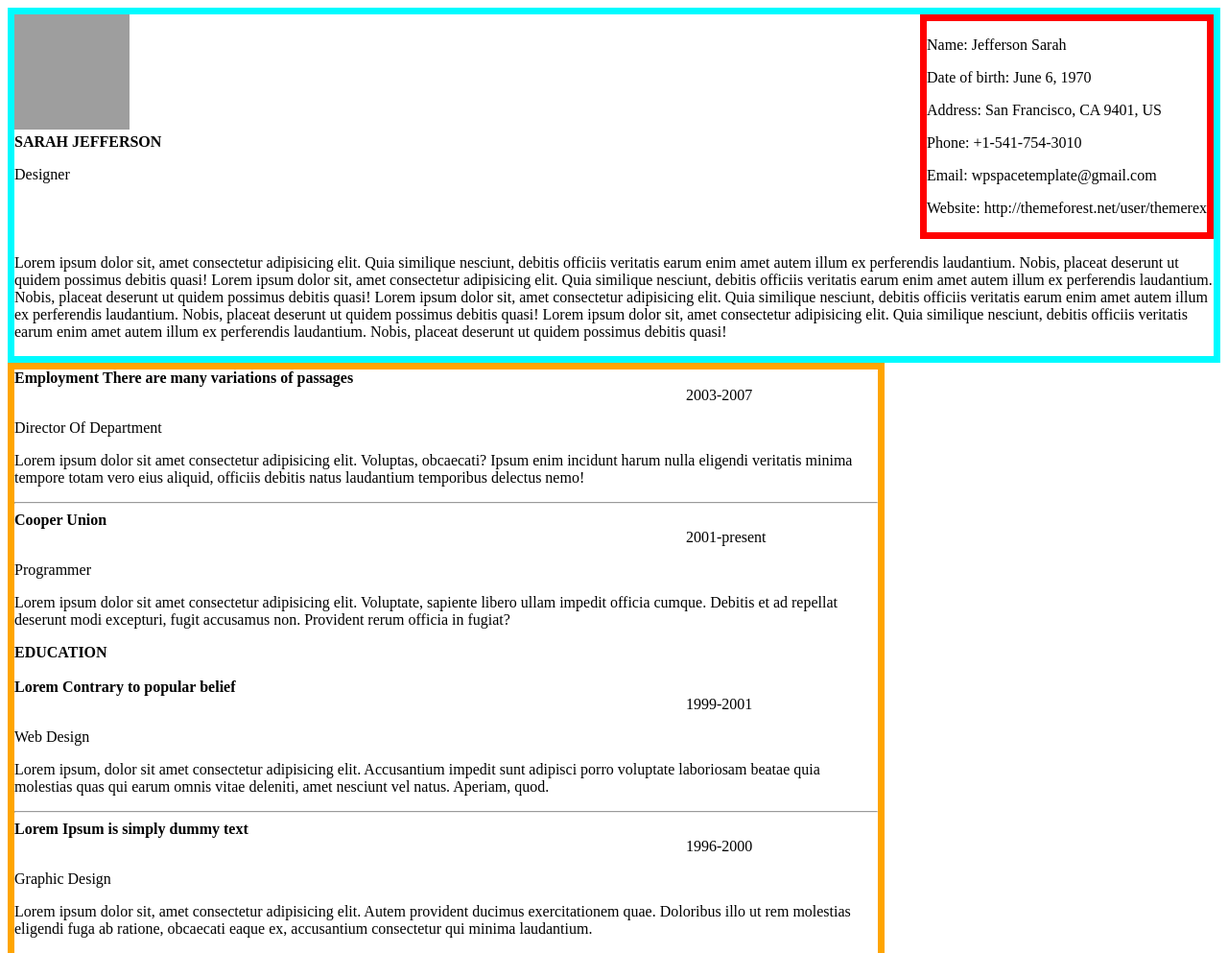
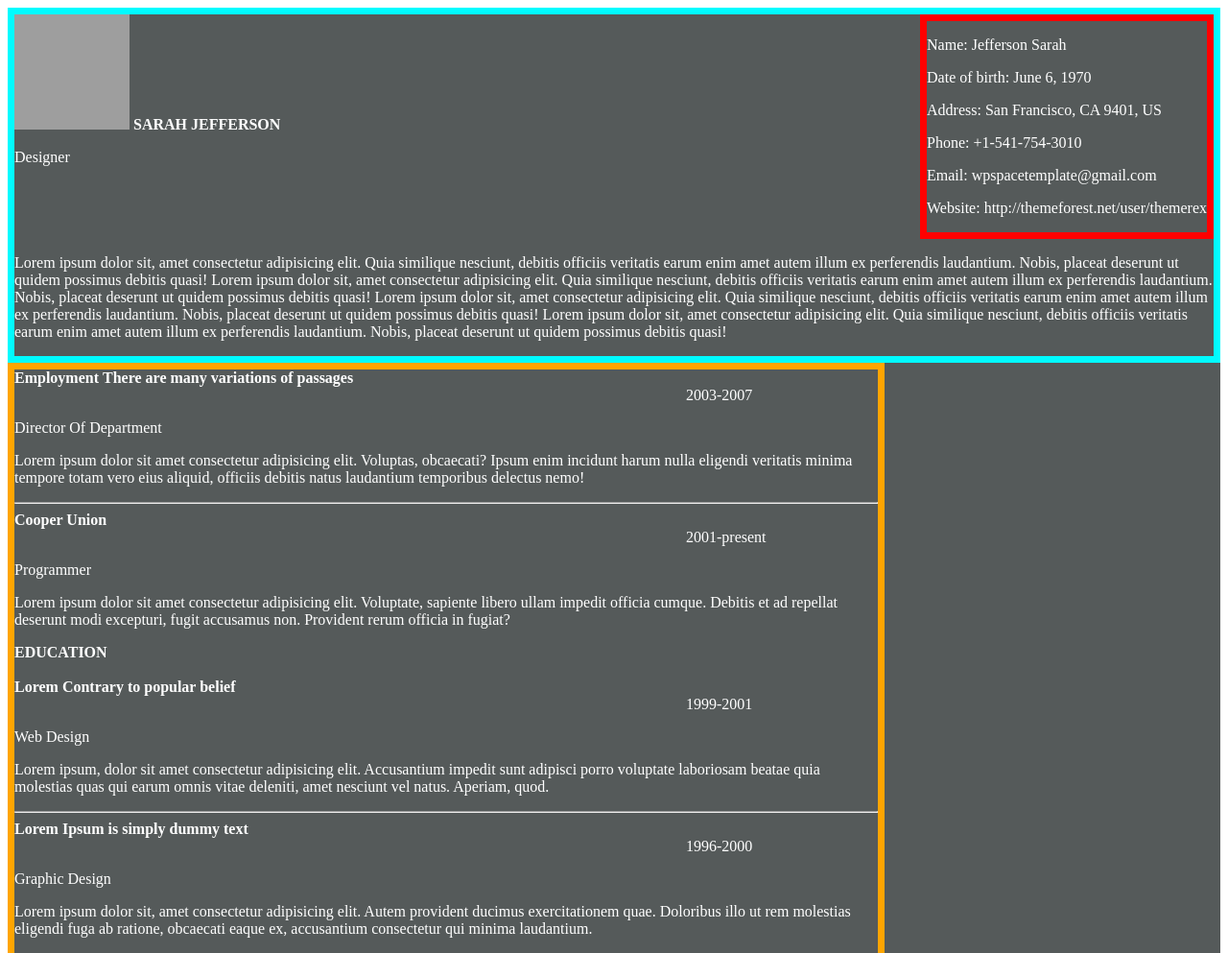
Before and after one commit to MrBarker47/PerScholas, a plain HTML site: page HTML_CSS/DesignResume/index.html in a window 1280 px wide. Shown: the top 993 px of the page at 96% size. Drawn offline with Linux system fonts and the light colour scheme; grey boxes are pictures that could not be loaded.

Commit message:
Updated the files

```diff
--- a/HTML_CSS/DesignResume/index.css
+++ b/HTML_CSS/DesignResume/index.css
@@ -2,6 +2,8 @@
     display: flex;
     flex-wrap: wrap;
     width: 100%;
+    background-color: rgb(85, 90, 90);
+    color: white;
 }
 
 /* section1 */
@@ -12,9 +14,6 @@
 
 }
 
-.name, .design {
-    display: flex;
-}
 
 aside {
     margin-left: 700px;
```
